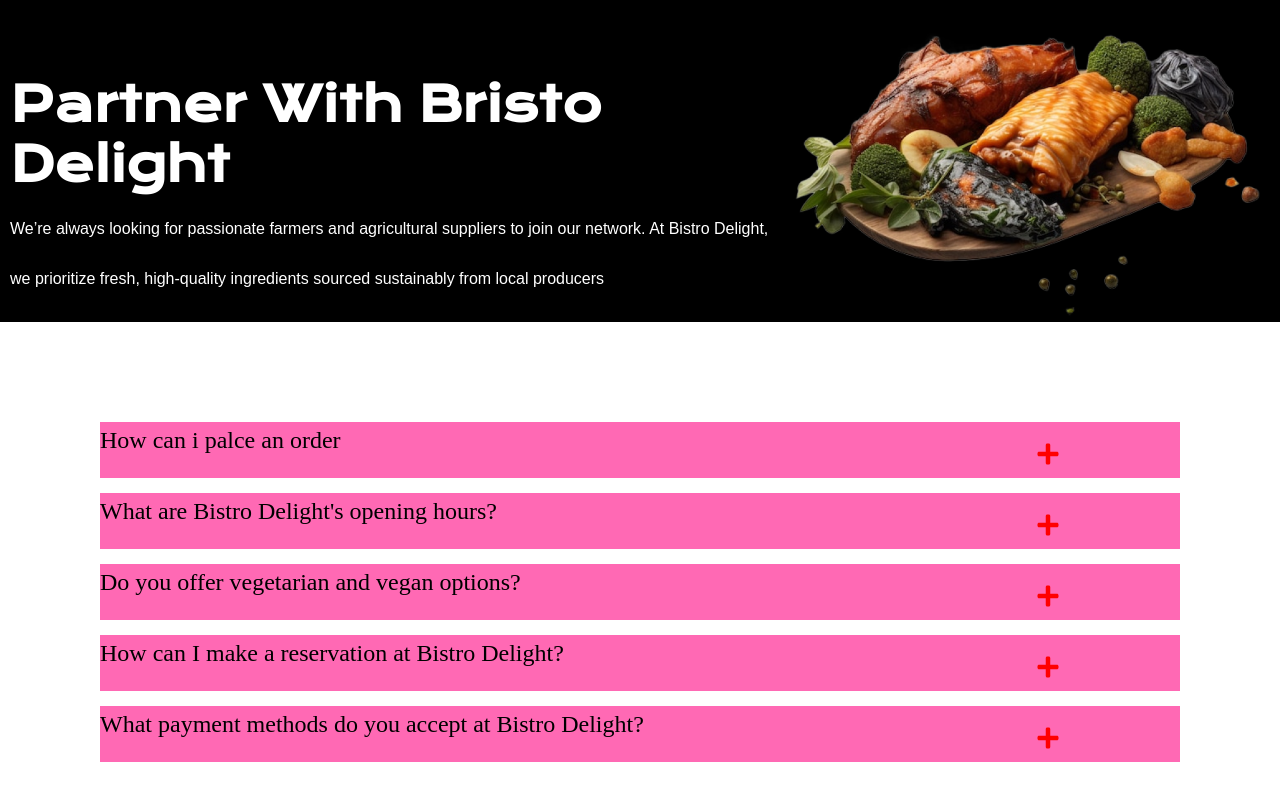
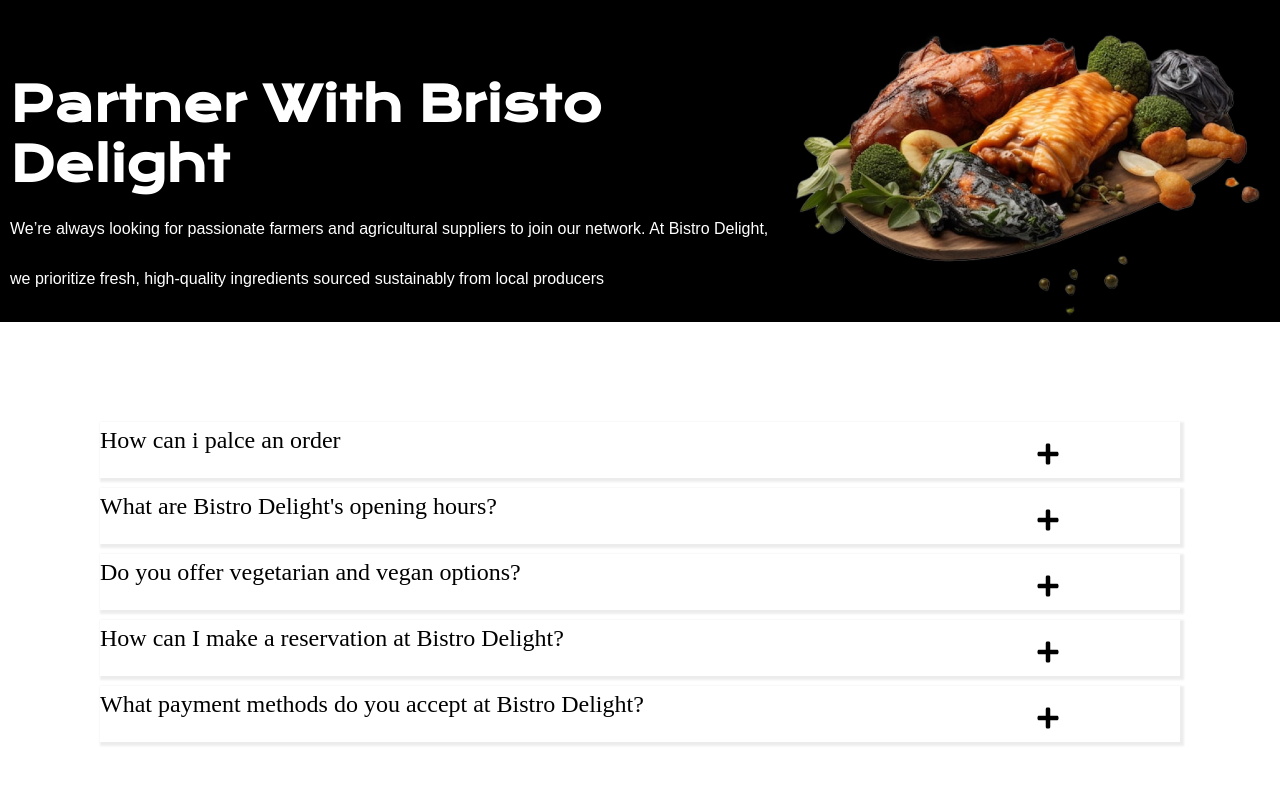
Before and after one commit to GAMSH655/BISTRO-DELIGHT, a React (Vite) app: page / in a window 1280 px wide. Shown: the part 4559-5359 px from the top of the page. Built offline with nearby package versions, Linux system fonts and the light colour scheme.

Commit message:
am done with the FAqs section

```diff
--- a/src/App.css
+++ b/src/App.css
@@ -4,4 +4,8 @@
   margin: 0px;
   padding:0px;
   box-sizing: border-box;
+
 }
+body{
+  overflow-x: hidden;
+}
--- a/src/Components/Faq.css
+++ b/src/Components/Faq.css
@@ -17,12 +17,9 @@
 .showQuestion{
     position: absolute;
     right: 200px;
-    color: red;
     font-size: 1.5rem;
     font-weight: bolder;
-    margin: 20px;
-    /* bottom: 0px ; */
-}
+    margin: 20px;}
 .Questions{
     font-family: Poppins;
     font-size: 24px;
@@ -41,9 +38,10 @@
 .faq_Container_Header{
    display: flex;
    justify-content: space-between;
-   margin-top: 15px;
+   margin-top: 10px;
    width: 100%;
-   background-color: hotpink;
+   border: 3px thing black;
+   box-shadow: 2px 2px 2px 2px rgba(0, 0, 0, 0.075);
 }
 .answerContainer{
     max-height: 0;
```
